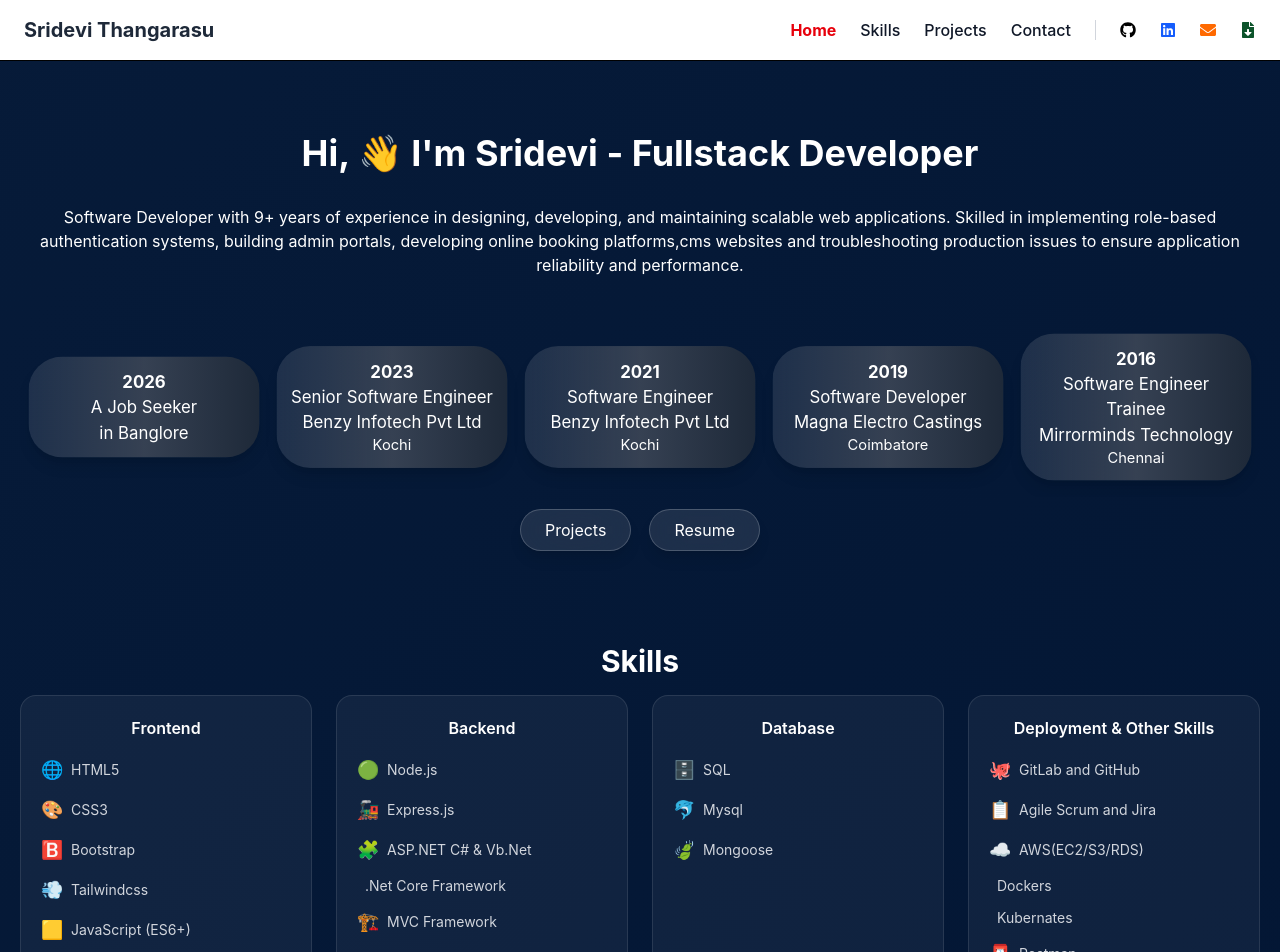
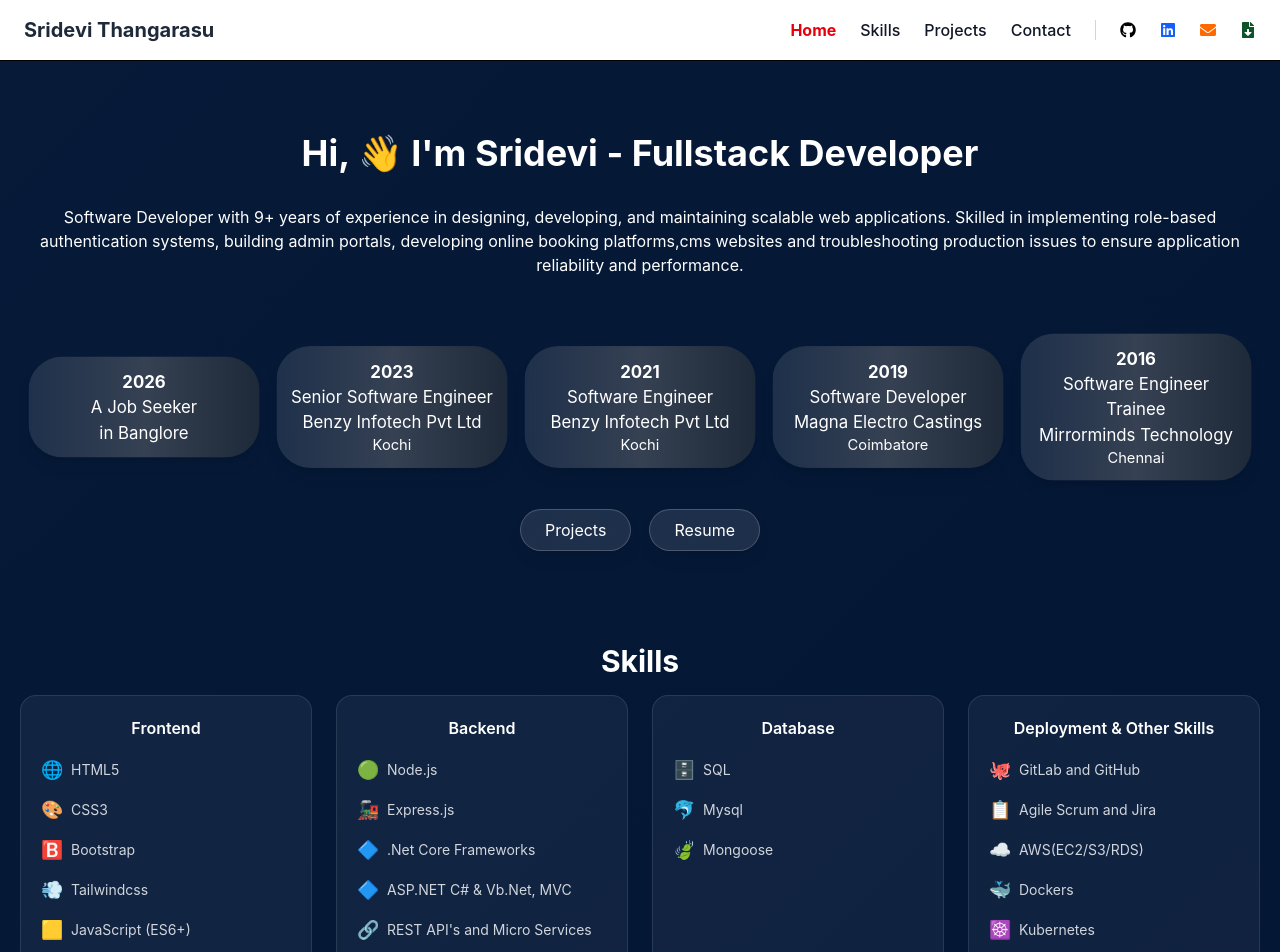
Before and after one commit to shreedevi7195-sketch/po, a React app: page / in a window 1280 px wide. Shown: the top 952 px of the page. Built offline with nearby package versions, Linux system fonts and the light colour scheme; the HTML template or start-up script is replaced by a standard one.

Commit message:
skilupd-1-b

```diff
--- a/src/components/PortFolio.jsx
+++ b/src/components/PortFolio.jsx
@@ -533,9 +533,9 @@ export default function Portfolio() {
           <div className="grid grid-cols-2 md:grid-cols-4 gap-6">
             {[
               { title: "Frontend", skills: ["HTML5", "CSS3", "Bootstrap", "Tailwindcss", "JavaScript (ES6+)", "React.js", "Redux Toolkit"] },
-              { title: "Backend", skills: ["Node.js", "Express.js", "ASP.NET C# & Vb.Net", ".Net Core Framework", "MVC Framework", "REST API", "Micro Services", "JWT Auth"] },
+              { title: "Backend", skills: ["Node.js", "Express.js", ".Net Core Frameworks","ASP.NET C# & Vb.Net, MVC","REST API's and Micro Services","Dependency Injection","Event Driven Architecture","SOLID Principles","Design Patterns","JWT Auth"] },
               { title: "Database", skills: ["SQL", "Mysql", "Mongoose"] },
-              { title: "Deployment & Other Skills", skills: ["GitLab and GitHub", "Agile Scrum and Jira", "AWS(EC2/S3/RDS)","Dockers","Kubernates","Postman", "Schedulers", "ConsoleApps"] }
+              { title: "Deployment & Other Skills", skills: ["GitLab and GitHub", "Agile Scrum and Jira", "AWS(EC2/S3/RDS)","Dockers","Kubernetes","Postman", "Schedulers", "ConsoleApps"] }
             ].map((category, i) => (
               <div key={i} className="bg-white/5 p-5 rounded-2xl border border-white/10 hover:border-white transition duration-300 hover:scale-105">
                 <h3 className="font-semibold mb-4 text-white">{category.title}</h3>
@@ -549,15 +549,18 @@ export default function Portfolio() {
                       {skill.includes("Bootstrap") && "🅱️"} {skill.includes("Redux") && "🌀"}
 
                       {/* Backend */}
-                      {skill.includes("Node") && "🟢"} {skill.includes("Express") && "🚂"} {skill.includes("ASP") && "🧩"} {skill.includes("VB") && "🔷"}
-                      {skill.includes("MVC") && "🏗️"} {skill.includes("API") && "🔗"} {skill.includes("JWT") && "🔐"} {skill.includes("PHP") && "🐘"}
-
+                      {skill.includes("Node") && "🟢"} {skill.includes("Express") && "🚂"}
+                      {skill.includes(".Net") && "🔷"} {skill.includes("API") && "🔗"} {skill.includes("JWT") && "🔐"} {skill.includes("PHP") && "🐘"}
+                      {skill.includes("Event Driven Architecture") && "📡"}
+                      {skill.includes("SOLID Principles") && "🧱"}{skill.includes("Design Patterns") && "🏗️"}
+                      {skill.includes("Dependency Injection") && "🔌"}
                       {/* Database */}
                       {skill.includes("SQL") && "🗄️"} {skill.includes("Mysql") && "🐬"} {skill.includes("Mongoose") && "🍃"}
 
                       {/* Tools */}
                       {skill.includes("GitHub") && "🐙"} {skill.includes("Jira") && "📋"} {skill.includes("AWS") && "☁️"}
                       {skill.includes("Postman") && "📮"} {skill.includes("Schedulers") && "⏰"} {skill.includes("Console") && "💻"}{skill.includes("Desktop") && "🖥️"}
+                      {skill.includes("Docker") && "🐳"} {skill.includes("Kubernetes") && "☸️"}
                     </span>
 
                     <p className="text-sm text-gray-300 group-hover:text-white transition">
```
Also changed, not shown: 1 other file (tests, documents, lock files or other folders).
